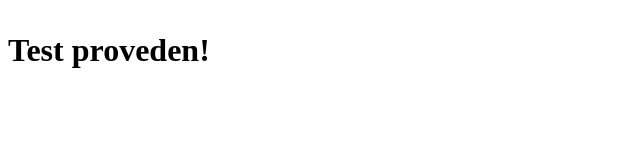
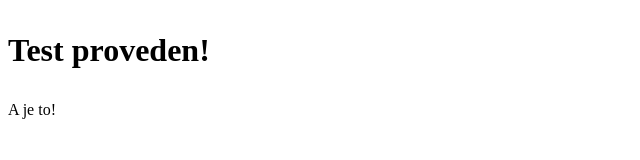
Before and after one commit to CharmingVenca/venca.github.io, a plain HTML site: page index.html in a window 1280 px wide. Shown: the full height of the page, 0-640 px from the left. Drawn offline with Linux system fonts and the light colour scheme.

Commit message:
Update index.html

```diff
--- a/index.html
+++ b/index.html
@@ -7,5 +7,8 @@
         <h1>
             <p>Test proveden!</p>
         </h1>
+        <a>
+            A je to!
+        </a>
     </body>
 </html>
```
